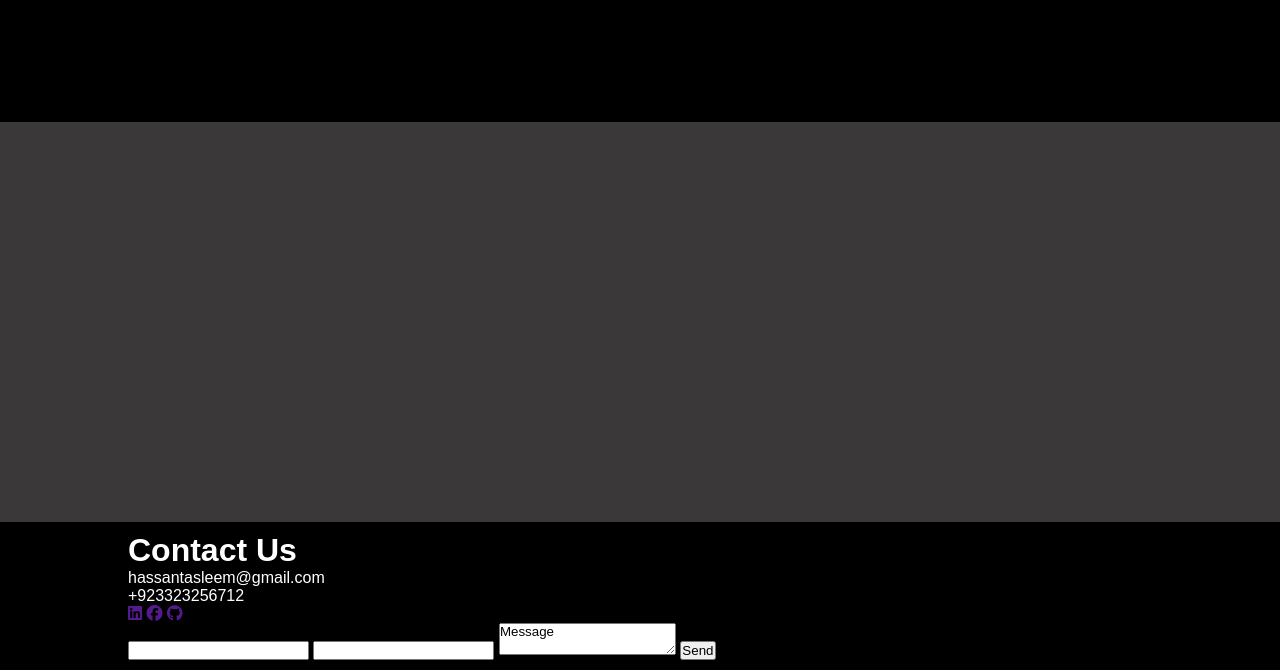
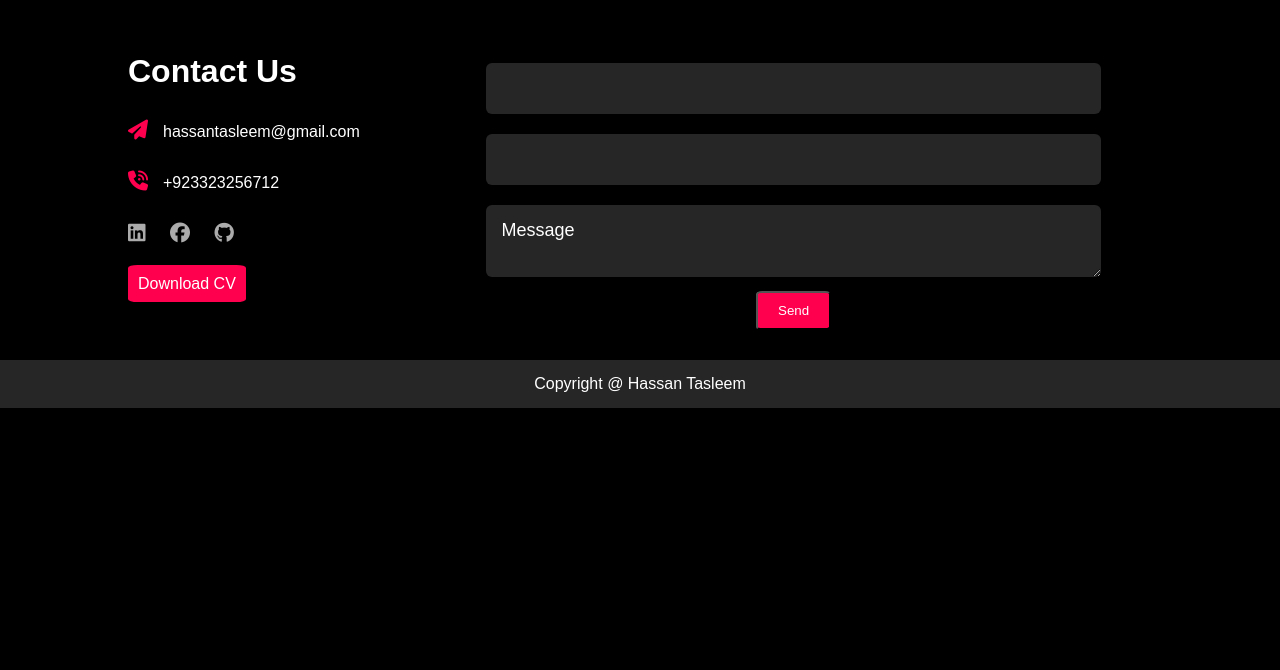
Before and after one commit to H4-720/Hassan_Portfolio, a plain HTML site: page index.html in a window 1280 px wide. Shown: the part 2118-2788 px from the top of the page. After the commit the page ends 2526 px from the top, so only its background shows below. Drawn offline with Linux system fonts and the light colour scheme.

Commit message:
add new feature

```diff
--- a/index.html
+++ b/index.html
@@ -43,6 +43,7 @@
         </div>
         <div class="container">
             <div class="tab-contents active-tab" id="experience">
+                <div class="experience">
                     <h3>Centegy Technologies</h3>
                     <p>01/2024 - Present</p>
                     <p><span class="redspan"><b>Responsiblities</b></span></p>
@@ -53,8 +54,9 @@
                         <li>Lorem ipsum dolor sit amet consectetur adipisicing elit. Error, quia?</li>
                         <li>Lorem ipsum dolor sit amet consectetur adipisicing elit. Error, quia?</li>
                     </ul>
-
-                <h3>Befiler</h3>
+                </div>
+                <div class="experience">
+                    <h3 style="margin-top: 30px;">Befiler</h3>
                     <p>06/2023 - 01/2024</p>
                     <p><span class="redspan"><b>Responsiblities</b></span></p>
                     <ul>
@@ -65,7 +67,23 @@
                         <li>Lorem ipsum dolor sit amet consectetur adipisicing elit. Error, quia?</li>
                     </ul>
                 </div>
+            </div>
             <div class="tab-contents" id="skills">
+                <div class="technical-skills">
+                    <div class="languages">
+                        <h3>Languages</h3>
+                        <ul>
+                            <li><i class="fa-brands fa-java"></i>Java</li>
+                            <li>Spring Boot</li>
+                            <li>Hibernate</li>
+                            <li>SQL</li>
+                            <li>OOP</li>
+                            <li>JSON</li>
+                            <li>Angular</li>
+                        </ul>
+                    </div>
+                    <div class="Frameworks">
+                        <h3>Frameworks</h3>
                         <ul>
                             <li>Java</li>
                             <li>Spring Boot</li>
@@ -75,6 +93,20 @@
                             <li>JSON</li>
                             <li>Angular</li>
                         </ul>
+                    </div>
+                    <div class="tools">
+                        <h3>Tools</h3>
+                        <ul>
+                            <li>Java</li>
+                            <li>Spring Boot</li>
+                            <li>Hibernate</li>
+                            <li>SQL</li>
+                            <li>OOP</li>
+                            <li>JSON</li>
+                            <li>Angular</li>
+                        </ul>
+                    </div>
+                </div>
             </div>
             <div class="tab-contents" id="eduction">
                 <h3>Iqra University</h3>
@@ -87,7 +119,7 @@
     </div>
 
 
-    <div class="toolimg">
+    <div id="toolimg">
         <div class="container">
 
         </div>
@@ -99,22 +131,29 @@
             <div class="row">
                 <div class="contact-left">
                     <h1 class="sub-title">Contact Us</h1>
-                    <p>hassantasleem@gmail.com</p>
-                    <p>+923323256712</p>
+                    <p><i class="fa-solid fa-paper-plane"></i>hassantasleem@gmail.com</p>
+                    <p><i class="fa-solid fa-phone-volume"></i>+923323256712</p>
                     <div class="social-icons">
                         <a href=""><i class="fa-brands fa-linkedin"></i></a>
                         <a href=""><i class="fa-brands fa-facebook"></i></a>
                         <a href=""><i class="fa-brands fa-github"></i></a>
                     </div>
+                    <a href="image/HASSAN TASLEEM RESUME.pdf" download class="btn">Download CV</a>
                 </div>
                 <div class="contact-right">
-                    <input type="text">
-                    <input type="email" name="" id="">
+                    <form action="">
+                        <input type="text" >
+                        <input type="email" name="Your email" id="">
                         <textarea name="" id="">Message</textarea>
-                    <button type="submit">Send</button>
+                        <button type="submit" class="btn btn2">Send</button>
+                    </form>
                 </div>
             </div>
         </div>
+    </div>
+
+    <div class="copyright">
+        <p>Copyright @ Hassan Tasleem</p>
     </div>
     <script>
         var tablinks = document.getElementsByClassName('tab-link');
--- a/style.css
+++ b/style.css
@@ -64,14 +64,17 @@ nav ul li a:hover::after{
     color: #ff004f;
 }
 #about{
-    width: 100%;
-    height: 80vh;
+    margin-top: 15%;
+    margin-bottom: 15%;
     justify-content: center;
 }
 #about .container h1{
     text-align: center;
     margin-bottom: 10px;
 }
+
+/* ----------------Skills---------------- */
+
 #Skills{
     width: 100%;
     height: 100vh;
@@ -80,7 +83,7 @@ nav ul li a:hover::after{
 #Skills .tab-titles{
     width: 100%;
     display: flex;
-    justify-content: center;
+    justify-content: space-around;
 }
 .tab-link{
     margin-left: 8%;
@@ -110,12 +113,86 @@ nav ul li a:hover::after{
 }
 .tab-contents.active-tab{
     display: block;
+    padding: 30px 30px;
 }
-.toolimg{
-    background-color: #5c5859a2;
-    width: 100%;
-    height: 50vh;
+.technical-skills{
+    display: flex;
+    justify-content: space-between;
 }
-#contact.row{
+.technical-skills h3{
+    color: #ff004f;
+}
+.experience p{
+    margin-top: 10px;
+}
+/* --------------contact----------------- */
+.row{
     display: flex;
 }
+.contact-left{
+    flex-basis: 35%;
+}
+.contact-right{
+    flex-basis: 60%;
+}
+.contact-left p{
+    margin-top: 30px;
+}
+.contact-left a{
+    margin-top: 30px;
+}
+.contact-left p i{
+    color: #ff004f;
+    margin-right: 15px;
+    font-size: 20px;
+}
+.social-icons{
+    margin-bottom: 30px;
+}
+.social-icons a{
+    color: #ababab;
+    text-decoration: none;
+    margin-right: 20px;
+    font-size: 20px;
+    display: inline-block;
+    transition: 0.3s;
+}
+.social-icons a:hover{
+    color: #ff004f;
+    transform: translateY(-5px);
+}
+.btn{
+    border-radius: 8%;
+    padding: 10px 10px;
+    background-color: #ff004f;
+    color: #fff;
+    text-decoration: none;
+}
+.contact-right form{
+    width: 100%;
+}
+form input , form textarea{
+    width: 100%;
+    border: 0;
+    outline: none;
+    background: #262626;
+    padding: 15px;
+    margin: 10px 0;
+    color: #fff;
+    font-size: 18px;
+    border-radius: 6px;
+}
+.btn2{
+    display: block;
+    margin: auto;
+    padding: 10px 20px;
+    cursor: pointer;
+}
+.copyright{
+    width: 100%;
+    text-align: center;
+    padding: 15px 0;
+    background: #262626;
+    font-weight: 250;
+    margin-top: 20px;
+}
```
Also changed, not shown: 1 other file. Lines whose indentation alone changed are shown as unchanged.
